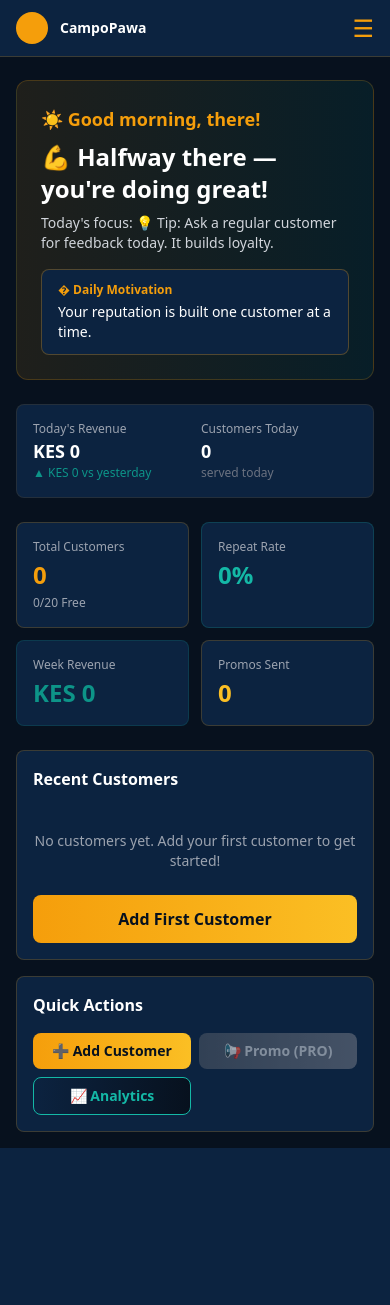
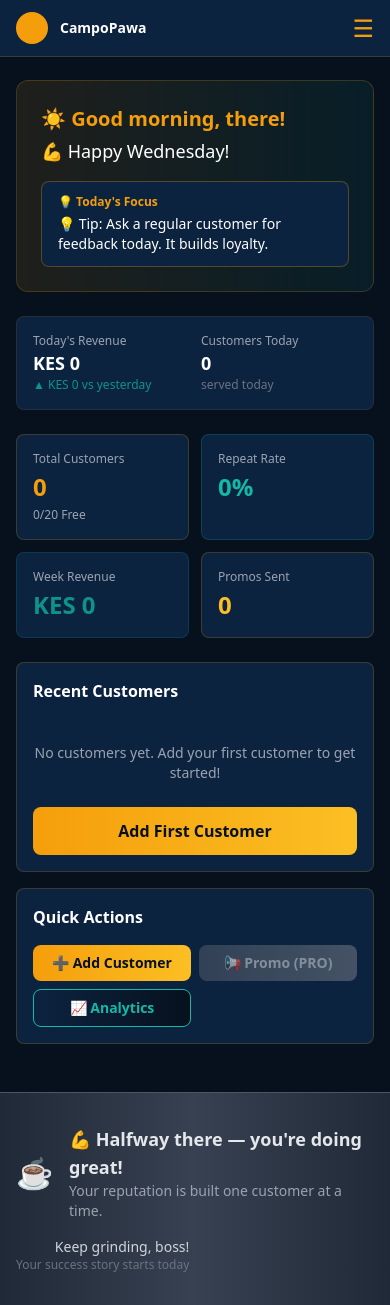
Before and after one commit to jira54/campo, a Django app: page /dashboard/ in a window 390 px wide. Before the commit the page ends 1148 px from the top, so only its background shows below. Run offline with Django 5.2, Linux system fonts and the light colour scheme; the visitor is signed in with stand-in values (Sample User, id 1); data that the repository does not hold is empty; some libraries are stand-ins or nearby versions.

Commit message:
Clean Dashboard Layout: Removed Crowding & Added Coffee-Style Footer
 Header Improvements:
 Clean, focused greeting without repetition
 Strategic 'Today's Focus' with actionable business tips
 Better visual hierarchy and spacing
 Removed crowded multiple messages

 Coffee-Style Footer:
 Beautiful gray gradient footer with coffee emoji
 Motivational content placed strategically after all content
 Professional 'Keep grinding, boss!' messaging
 Perfect coffee shop vibe for campus vendors

 User Experience:
 No more crowded, repetitive greetings
 Clean information flow from top to bottom
 Strategic placement of motivational content
 Professional business-focused tone throughout
 Better visual hierarchy and readability

 Design Polish:
 Gray gradient: from-gray-800 via-gray-700 to-gray-800
 Coffee emoji  for authentic campus vendor feel
 Proper spacing and typography hierarchy
 Mobile-responsive footer layout

```diff
--- a/templates/dashboard/overview.html
+++ b/templates/dashboard/overview.html
@@ -13,13 +13,12 @@
                 <div class="bg-gradient-to-r from-gold/10 to-teal/10 border border-gold border-opacity-20 rounded-xl p-6">
                     <div class="flex items-center justify-between flex-wrap gap-4">
                         <div>
-                            <p class="text-gold font-bold text-lg mb-2">{{ greeting_emoji }} {{ greeting }}, {{ first_name }}!</p>
-                            <p class="text-white text-2xl font-bold mb-2">{{ day_emoji }} {{ day_message }}</p>
-                            <p class="text-gray-300 text-sm">Today's focus: {{ daily_tip }}</p>
+                            <p class="text-gold font-bold text-xl mb-1">{{ greeting_emoji }} {{ greeting }}, {{ first_name }}!</p>
+                            <p class="text-white text-lg">{{ day_emoji }} Happy {{ day_name }}!</p>
                         </div>
                         <div class="bg-navy border border-gold border-opacity-30 rounded-lg px-4 py-3 max-w-xs">
-                            <p class="text-gold text-xs font-semibold mb-1">� Daily Motivation</p>
-                            <p class="text-white text-sm">{{ quote }}</p>
+                            <p class="text-gold text-xs font-semibold mb-1">💡 Today's Focus</p>
+                            <p class="text-white text-sm">{{ daily_tip }}</p>
                         </div>
                     </div>
                 </div>
@@ -177,4 +176,23 @@
         </div>
     </div>
 </div>
+
+<!-- Motivational Footer -->
+<div class="bg-gradient-to-r from-gray-800 via-gray-700 to-gray-800 border-t border-gray-600 mt-8">
+    <div class="max-w-7xl mx-auto px-4 md:px-8 py-8">
+        <div class="flex items-center justify-between flex-wrap gap-4">
+            <div class="flex items-center gap-4">
+                <span class="text-3xl">☕</span>
+                <div>
+                    <p class="text-gray-200 font-semibold text-lg">{{ day_emoji }} {{ day_message }}</p>
+                    <p class="text-gray-400 text-sm">{{ quote }}</p>
+                </div>
+            </div>
+            <div class="text-right">
+                <p class="text-gray-300 text-sm font-medium">Keep grinding, boss!</p>
+                <p class="text-gray-500 text-xs">Your success story starts today</p>
+            </div>
+        </div>
+    </div>
+</div>
 {% endblock %}
```
